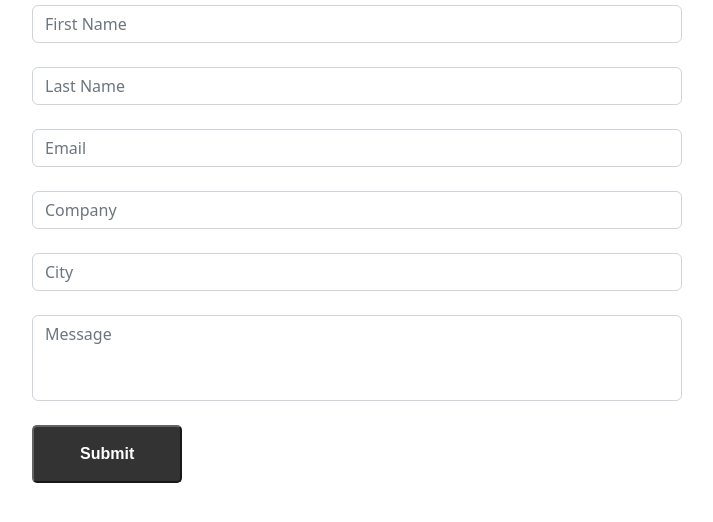
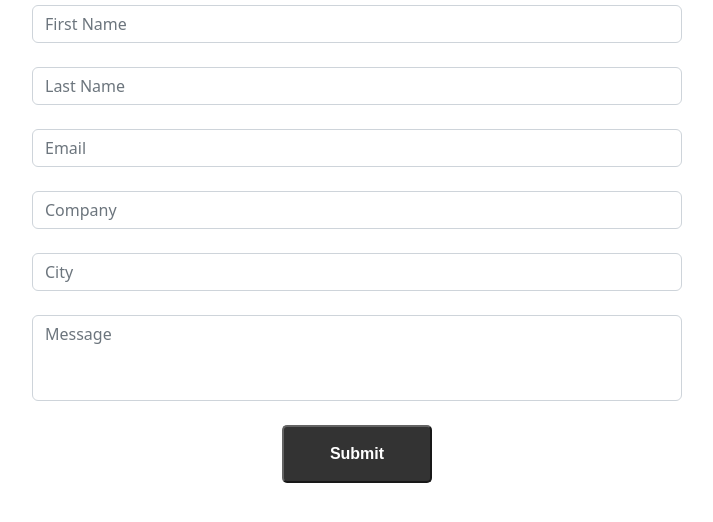
Before and after one commit to cynosurequest/cynosurequest.github.io, a plain HTML site: page potandbloom.html in a window 1280 px wide. Shown: the part 160-682 px from the top of the page, without its empty margins (283-996 px from the left). Drawn offline with nearby package versions, Linux system fonts and the light colour scheme.

Commit message:
Update potandbloom.html
Button changes

```diff
--- a/potandbloom.html
+++ b/potandbloom.html
@@ -128,9 +128,9 @@
                         <input type="hidden" id="Campaign_ID" name="Campaign_ID" />
 
 
-                        <div class="submit-container">
+                        <center>
                             <input class="registerbtn" type="submit" name="submit" />
-                        </div>
+                        </center>
                     </form>
                 </div>
             </div>
```
